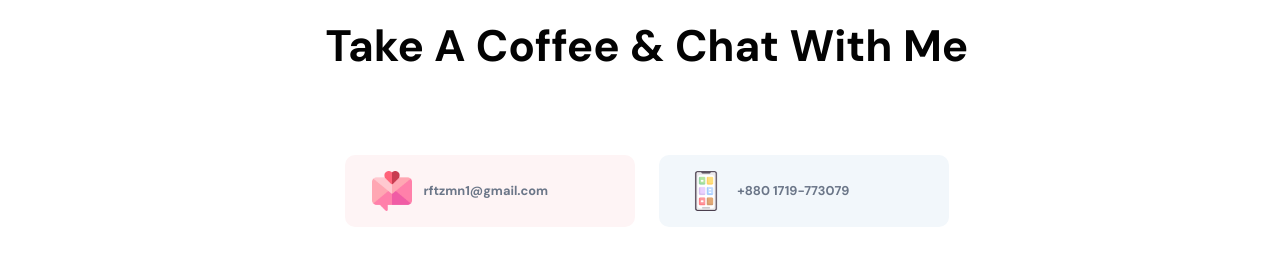
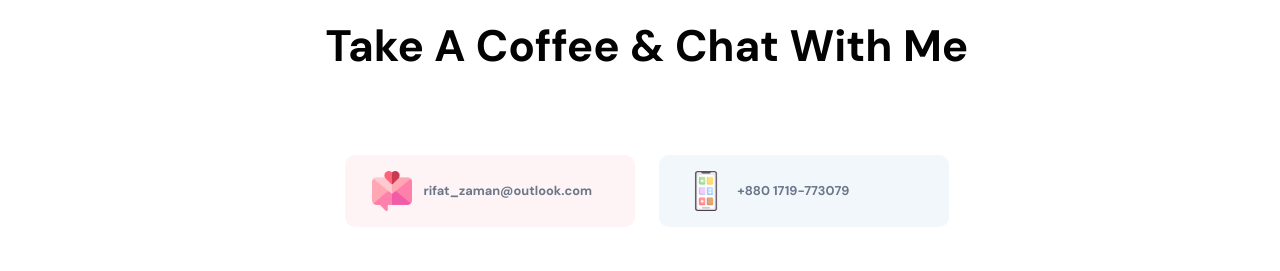
Before and after one commit to rftzmn/portfolio, a React (Vite) app: page / in a window 1280 px wide. Shown: the part 4047-4318 px from the top of the page. Built offline with nearby package versions, Linux system fonts and the light colour scheme; no server answers.

Commit message:
email changed

```diff
--- a/src/Container/Footer.jsx
+++ b/src/Container/Footer.jsx
@@ -45,8 +45,8 @@ const Footer = () => {
       <div className="app__footer-cards">
         <div className="app__footer-card">
           <img src={images.email} alt="email" />
-          <a href="mailto:rftzmn1@gmail.com" className="p-text">
-            rftzmn1@gmail.com
+          <a href="mailto:rifat_zaman@outlook.com" className="p-text">
+            rifat_zaman@outlook.com
           </a>
         </div>
 
```
